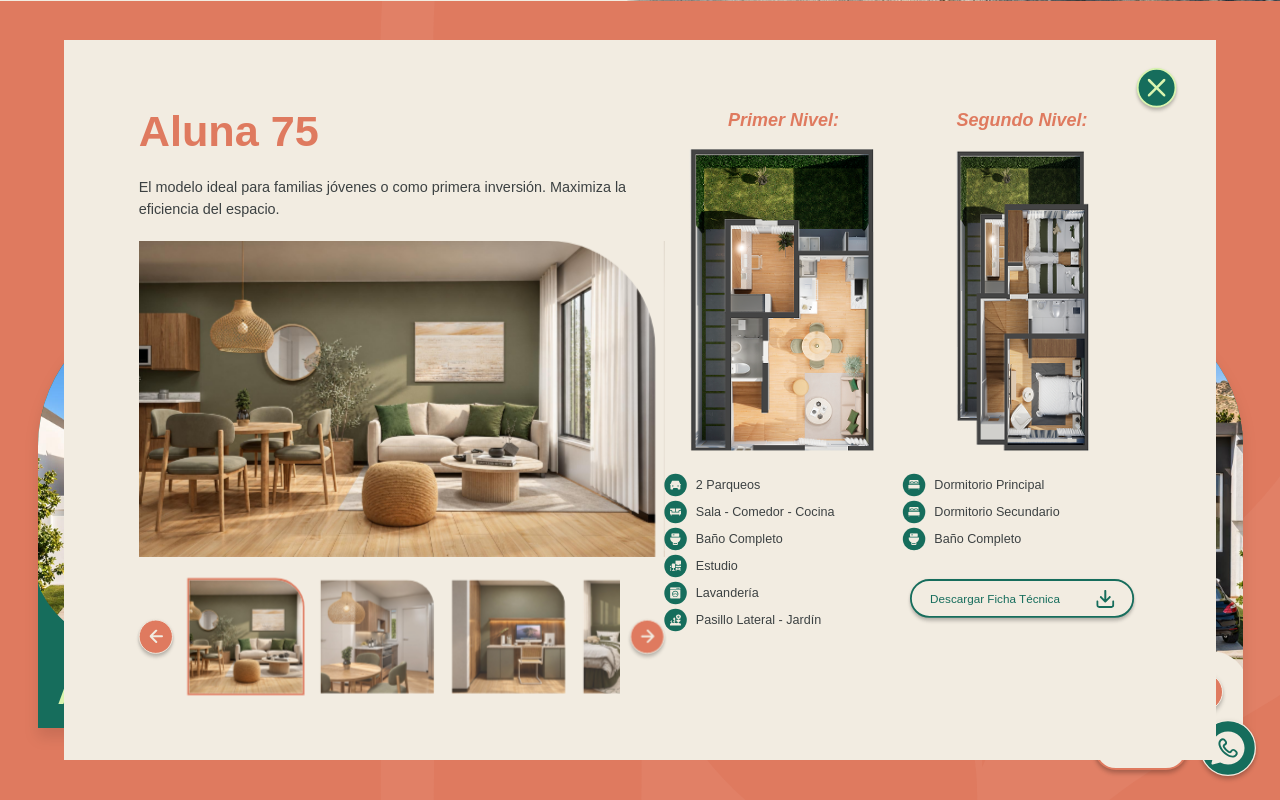
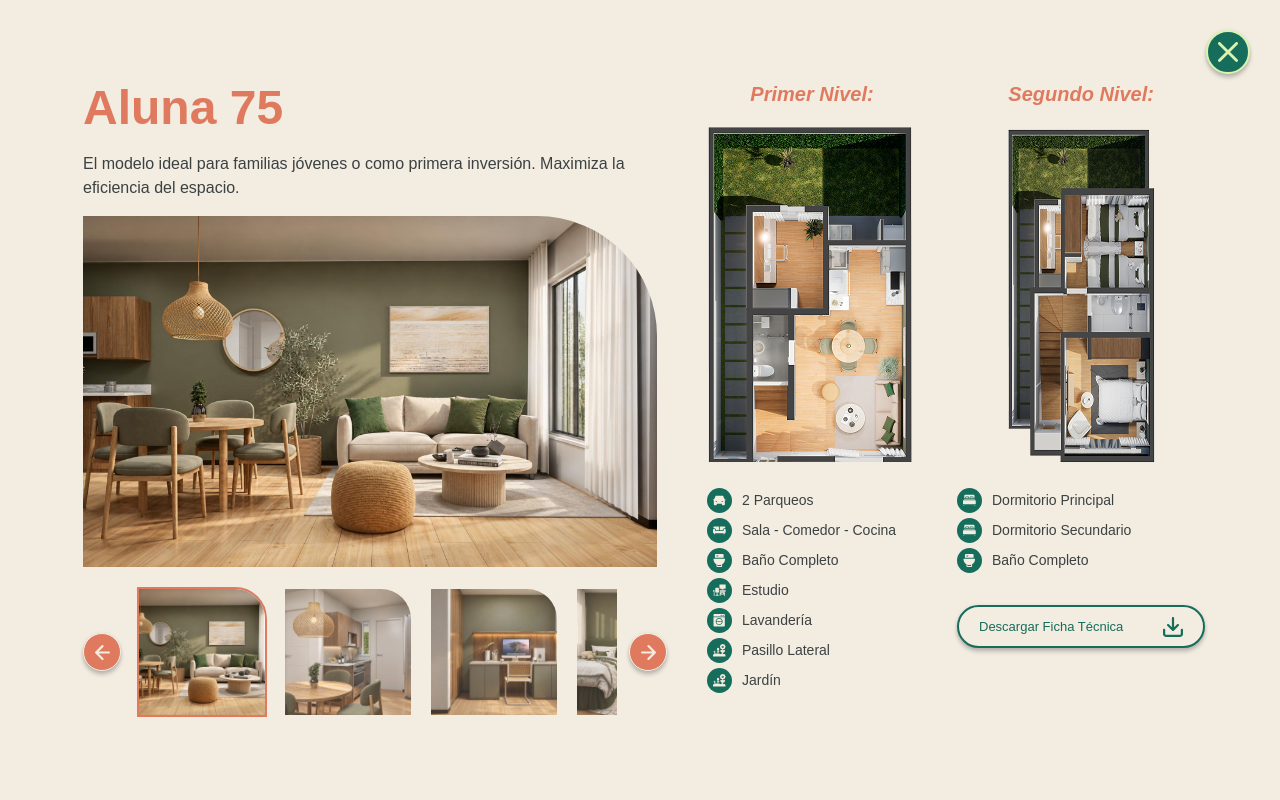
Before and after one commit to xperiencegroup/senderos-de-aluna-one-pager, a React (Vite) app: page / in a window 1280 px wide. Both pictures are taken after a click on the button 288 px from the left and 3516 px from the top of the page. Shown: the part 3116-3916 px from the top of the page. Built offline with nearby package versions, Linux system fonts and the light colour scheme.

Commit message:
fix: forma de tarjetas de modelo escala con el ancho

```diff
--- a/src/components/popup/model-popup.tsx
+++ b/src/components/popup/model-popup.tsx
@@ -20,6 +20,32 @@ interface ModelCarouselHandle {
   scrollNext: () => void;
   scrollPrev: () => void;
   emblaApi: EmblaCarouselType | undefined;
+}
+
+type Caracteristica = Modelo["caracteristicas"]["nivel1"][number];
+
+/* Tamaños escalables (1280 → 1440 → 1920) */
+const levelCol =
+  "flex flex-col w-[280px] min-[1440px]:w-[320px] min-[1920px]:w-[360px] h-fit items-center gap-[15px] min-[1440px]:gap-[20px]";
+const planoBox =
+  "relative flex justify-center items-center w-[210px] h-[349px] min-[1440px]:w-[250px] min-[1440px]:h-[415px] min-[1920px]:w-[290px] min-[1920px]:h-[480px]";
+
+function Caracteristicas({ items }: { items: Caracteristica[] }) {
+  return (
+    <ul className="flex flex-col w-full gap-[5px] min-[1440px]:gap-[8px]">
+      {items.map((c, index) => (
+        <li
+          key={index}
+          className="flex items-center gap-[10px] text-icon min-[1440px]:text-[16px] min-[1920px]:text-[18px] text-origen font-medium"
+        >
+          <span className="flex shrink-0 size-[25px] min-[1440px]:size-[28px] min-[1920px]:size-[32px] justify-center items-center p-[6px] bg-proposito rounded-full">
+            <img src={c.icon} alt="" aria-hidden="true" className="size-full" />
+          </span>
+          <span className="whitespace-pre-line">{c.label}</span>
+        </li>
+      ))}
+    </ul>
+  );
 }
 
 export default function ModelPopup({ modelo, onClose }: Props) {
@@ -63,33 +89,37 @@ export default function ModelPopup({ modelo, onClose }: Props) {
       role="dialog"
       aria-modal="true"
       aria-labelledby="model-popup-title"
-      className="fixed inset-0 z-[100] flex justify-center overflow-y-auto overscroll-contain bg-beige scale-90"
+      className="fixed inset-0 z-[100] flex justify-center overflow-y-auto overscroll-contain bg-beige"
     >
-      <div className="relative min-h-full w-full max-w-[1366px] px-[83px] py-[54px]">
-        {/* close button */}
+      {/* close button: esquina superior derecha de la pantalla */}
       <button
+        ref={closeRef}
         onClick={onClose}
-          className="group absolute right-[44px] top-[31px] flex size-[44px] justify-center items-center bg-proposito border-2 border-horizonte drop-shadow rounded-full transition-colors duration-100 hover:cursor-pointer hover:opacity-60 active:opacity-100 active:bg-horizonte active:border-proposito"
+        aria-label="Cerrar"
+        className="group fixed right-[30px] top-[30px] z-10 flex size-[44px] min-[1440px]:size-[52px] justify-center items-center bg-proposito border-2 border-horizonte drop-shadow rounded-full transition-colors duration-100 hover:cursor-pointer hover:opacity-60 active:opacity-100 active:bg-horizonte active:border-proposito"
       >
-          <CloseIcon className="size-[20px] text-horizonte group-active:text-proposito" />
+        <CloseIcon className="size-[20px] min-[1440px]:size-[24px] text-horizonte group-active:text-proposito" />
       </button>
 
+      <div className="relative flex items-center min-h-full w-full max-w-[1366px] min-[1440px]:max-w-[1600px] min-[1920px]:max-w-[1800px] px-[83px] min-[1440px]:px-[100px] py-[54px]">
         {/* content */}
-        <div className="flex w-full h-full items-center">
-          <div className="flex w-full justify-between">
+        <div className="flex w-full justify-between items-start gap-[40px]">
           {/* title, description and carrusel */}
-            <div className="flex flex-col justify-between w-[584px] h-[655px] gap-[7px]">
+          <div className="flex flex-col w-[584px] min-[1440px]:w-[680px] min-[1920px]:w-[800px] shrink-0 gap-[16px] min-[1440px]:gap-[20px]">
             {/* title */}
-              <h2 className="hero font-semibold text-impulso">
+            <h2
+              id="model-popup-title"
+              className="hero font-semibold text-impulso"
+            >
               {modelo.nombre} {modelo.numero}
             </h2>
 
-              {/* descriotion */}
+            {/* description */}
             <p className="regular text-origen">{modelo.description}</p>
 
             {/* carrusel */}
-              <div className="flex flex-col w-full justify-between h-[505px]">
-                <div className="h-[351px] w-full shrink-0">
+            <div className="flex flex-col w-full gap-[16px] min-[1440px]:gap-[20px]">
+              <div className="h-[351px] min-[1440px]:h-[420px] min-[1920px]:h-[500px] w-full shrink-0">
                 <ModelCarousel
                   key={modelo.id}
                   ref={carouselRef}
@@ -98,7 +128,7 @@ export default function ModelPopup({ modelo, onClose }: Props) {
                 />
               </div>
 
-                <div className="w-full h-[130px]">
+              <div className="w-full h-[138px] min-[1440px]:h-[158px] min-[1920px]:h-[178px]">
                 <ModelThumbnails
                   key={modelo.id}
                   images={modelo.images}
@@ -112,12 +142,12 @@ export default function ModelPopup({ modelo, onClose }: Props) {
           </div>
 
           {/* Primer nivel */}
-            <div className="flex flex-col w-[280px] h-fit items-center gap-[15px]">
+          <div className={levelCol}>
             <h3 className="subtitle font-bold italic text-impulso">
               Primer Nivel:
             </h3>
 
-              <div className="relative flex justify-center items-center w-[210px] h-[349px]">
+            <div className={planoBox}>
               <img
                 src={modelo.planos.nivel1.src}
                 alt={modelo.planos.nivel1.alt}
@@ -125,31 +155,16 @@ export default function ModelPopup({ modelo, onClose }: Props) {
               />
             </div>
 
-              {/* lista de características */}
-              <ul className="flex flex-col w-full gap-[5px]">
-                {modelo.caracteristicas.nivel1.map((c, index) => {
-                  return (
-                    <li
-                      key={index}
-                      className="flex items-center gap-[10px] text-icon text-origen font-medium"
-                    >
-                      <span className="flex size-[25px] justify-center items-center p-[6px] bg-proposito rounded-full">
-                        <img src={c.icon} className="size-full" />
-                      </span>
-                      <span className="whitespace-pre-line">{c.label}</span>
-                    </li>
-                  );
-                })}
-              </ul>
+            <Caracteristicas items={modelo.caracteristicas.nivel1} />
           </div>
 
           {/* Segundo Nivel */}
-            <div className="flex flex-col w-[280px] h-fit items-center gap-[15px]">
+          <div className={levelCol}>
             <h3 className="subtitle font-bold italic text-impulso">
               Segundo Nivel:
             </h3>
 
-              <div className="relative flex justify-center items-center w-[210px] h-[349px]">
+            <div className={planoBox}>
               <img
                 src={modelo.planos.nivel2.src}
                 alt={modelo.planos.nivel2.alt}
@@ -157,28 +172,13 @@ export default function ModelPopup({ modelo, onClose }: Props) {
               />
             </div>
 
-              {/* lista de características */}
-              <ul className="flex flex-col w-full gap-[5px]">
-                {modelo.caracteristicas.nivel2.map((c, index) => {
-                  return (
-                    <li
-                      key={index}
-                      className="flex items-center gap-[10px] text-icon text-origen font-medium"
-                    >
-                      <span className="flex size-[25px] justify-center items-center p-[6px] bg-proposito rounded-full">
-                        <img src={c.icon} className="size-full" />
-                      </span>
-                      <span className="whitespace-pre-line">{c.label}</span>
-                    </li>
-                  );
-                })}
-              </ul>
+            <Caracteristicas items={modelo.caracteristicas.nivel2} />
 
             <div className="flex h-[78px] justify-center items-center">
               <FillButton
                 Icon={DownloadIcon}
                 variant="proposito"
-                  className="w-full text-proposito border-proposito"
+                className="whitespace-nowrap text-proposito border-proposito"
               >
                 Descargar Ficha Técnica
               </FillButton>
@@ -187,6 +187,5 @@ export default function ModelPopup({ modelo, onClose }: Props) {
         </div>
       </div>
     </div>
-    </div>
   );
 }
--- a/src/components/popup/model-thumbnail.tsx
+++ b/src/components/popup/model-thumbnail.tsx
@@ -55,7 +55,7 @@ export default function ModelThumbnails({
                 onClick={() => onSelect(index)}
                 aria-label={`Ver imagen ${index + 1}`}
                 aria-current={isSelected ? "true" : undefined}
-                className={`size-[130px] shrink-0 cursor-pointer overflow-hidden rounded-tr-[32px] border-2 transition-[border-color,opacity] duration-200 focus-visible:outline-none focus-visible:ring-2 focus-visible:ring-impulso ${
+                className={`size-[130px] min-[1440px]:size-[150px] min-[1920px]:size-[170px] shrink-0 cursor-pointer overflow-hidden rounded-tr-[32px] border-2 transition-[border-color,opacity] duration-200 focus-visible:outline-none focus-visible:ring-2 focus-visible:ring-impulso ${
                   isSelected
                     ? "border-impulso opacity-100"
                     : "border-transparent opacity-80 hover:opacity-100"
--- a/src/data/modelos.ts
+++ b/src/data/modelos.ts
@@ -120,7 +120,8 @@ export const modelos: Modelo[] = [
         { icon: banoIcon, label: "Baño Completo" },
         { icon: estudioIcon, label: "Estudio" },
         { icon: lavadoraIcon, label: "Lavandería" },
-        { icon: jardinIcon, label: "Pasillo Lateral - Jardín" },
+        { icon: jardinIcon, label: "Pasillo Lateral" },
+        { icon: jardinIcon, label: "Jardín" },
       ],
       nivel2: [
         { icon: camaIcon, label: "Dormitorio Principal" },
--- a/src/pages/home/components/modelos.tsx
+++ b/src/pages/home/components/modelos.tsx
@@ -64,9 +64,9 @@ export default function Modelos() {
               />
 
               <div className="relative z-10 flex flex-col w-full h-full justify-end">
-                <FormaModelo
-                  className={`absolute bottom-0 w-full ${modelo.variant === "green" ? "text-proposito" : "text-beige"}`}
-                />
+              <FormaModelo
+                className={`absolute bottom-0 w-full h-auto ${modelo.variant === "green" ? "text-proposito" : "text-beige"}`}
+              />
 
                 {/* text */}
                 <div className="relative z-20 flex w-full h-[43px] items-center justify-between px-[20px] mb-[15px]">
```
Lines whose indentation alone changed are shown as unchanged.
